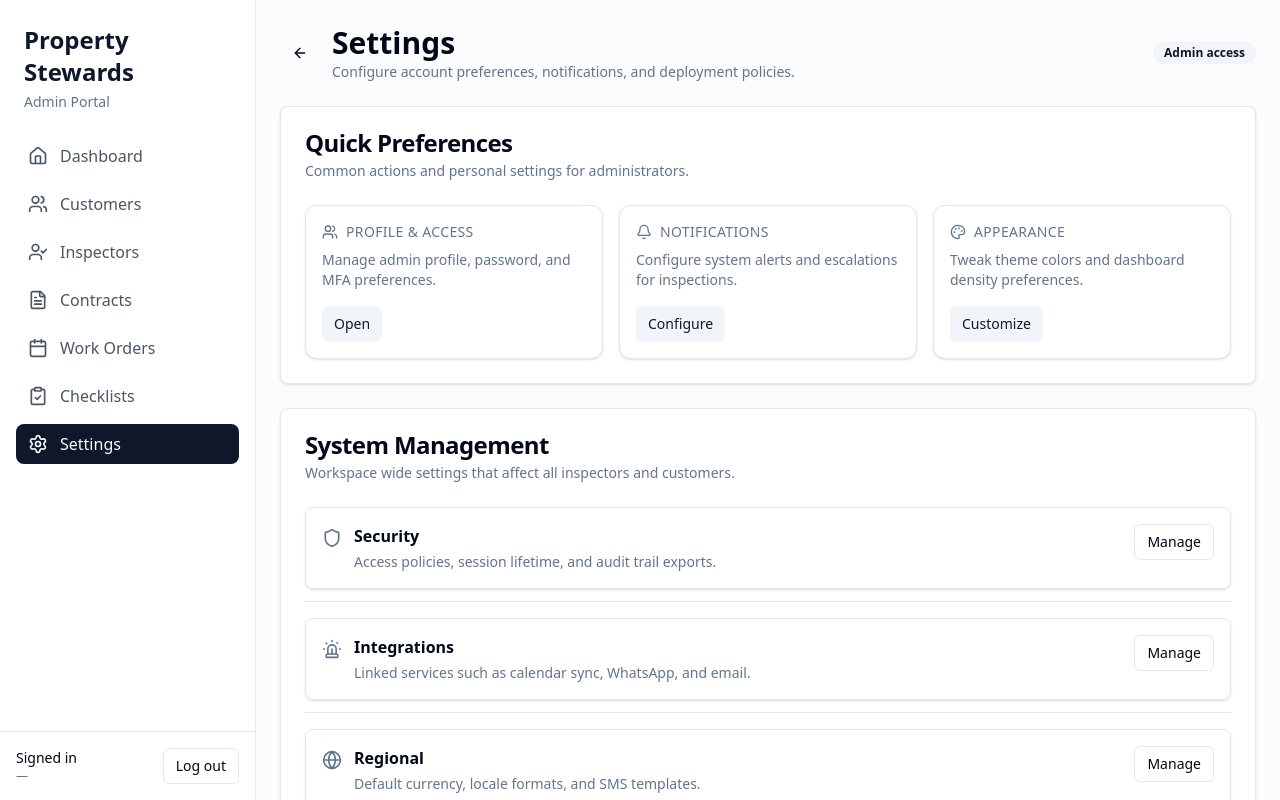
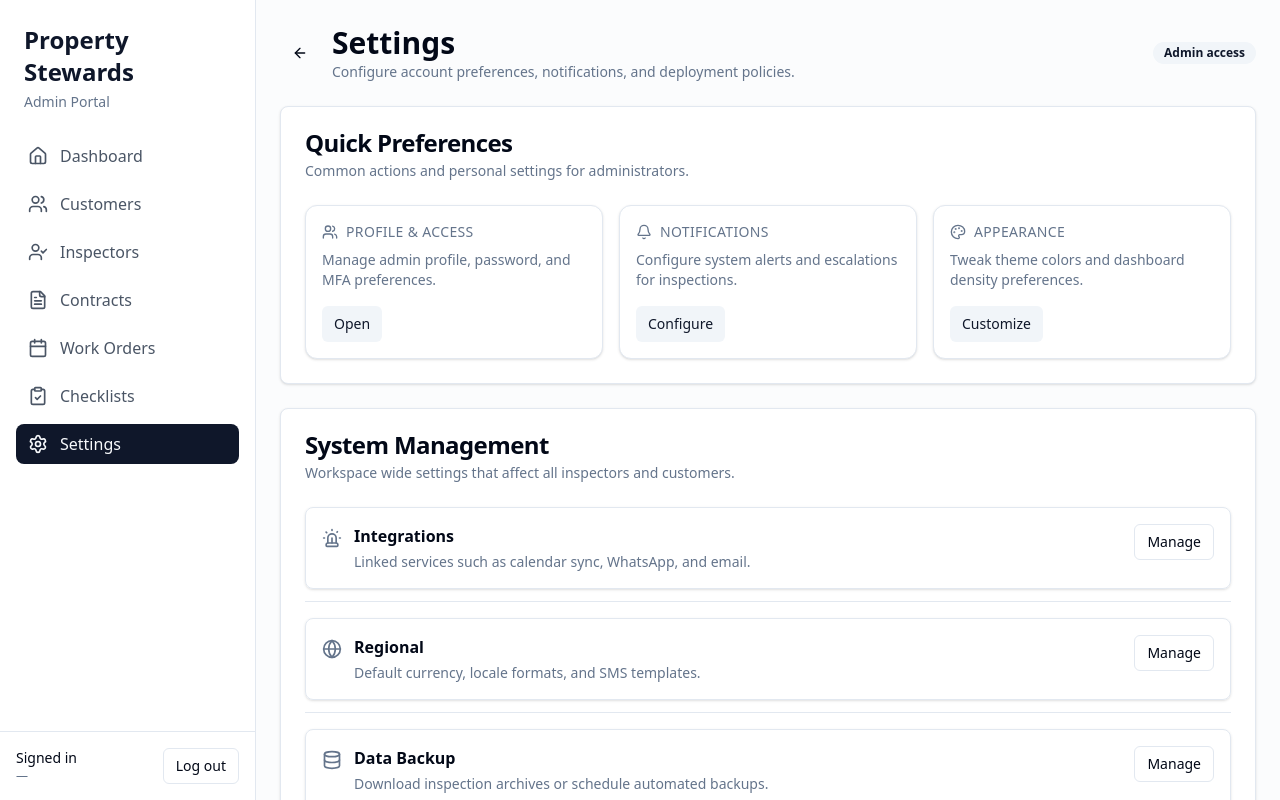
Before and after one commit to nexstacksg/property-stewards-app, a Next.js app in the folder apps/app-admin/: page /settings in a window 1280 px wide. Shown: the top 800 px of the page. Built offline with nearby package versions, Linux system fonts and the light colour scheme; no server answers.

Commit message:
setting page changes

```diff
--- a/apps/app-admin/src/app/settings/page.tsx
+++ b/apps/app-admin/src/app/settings/page.tsx
@@ -36,11 +36,7 @@ const quickLinks = [
 ]
 
 const systemSettings = [
-  {
-    title: "Security",
-    description: "Access policies, session lifetime, and audit trail exports.",
-    icon: Shield,
-  },
+
   {
     title: "Integrations",
     description: "Linked services such as calendar sync, WhatsApp, and email.",
```
